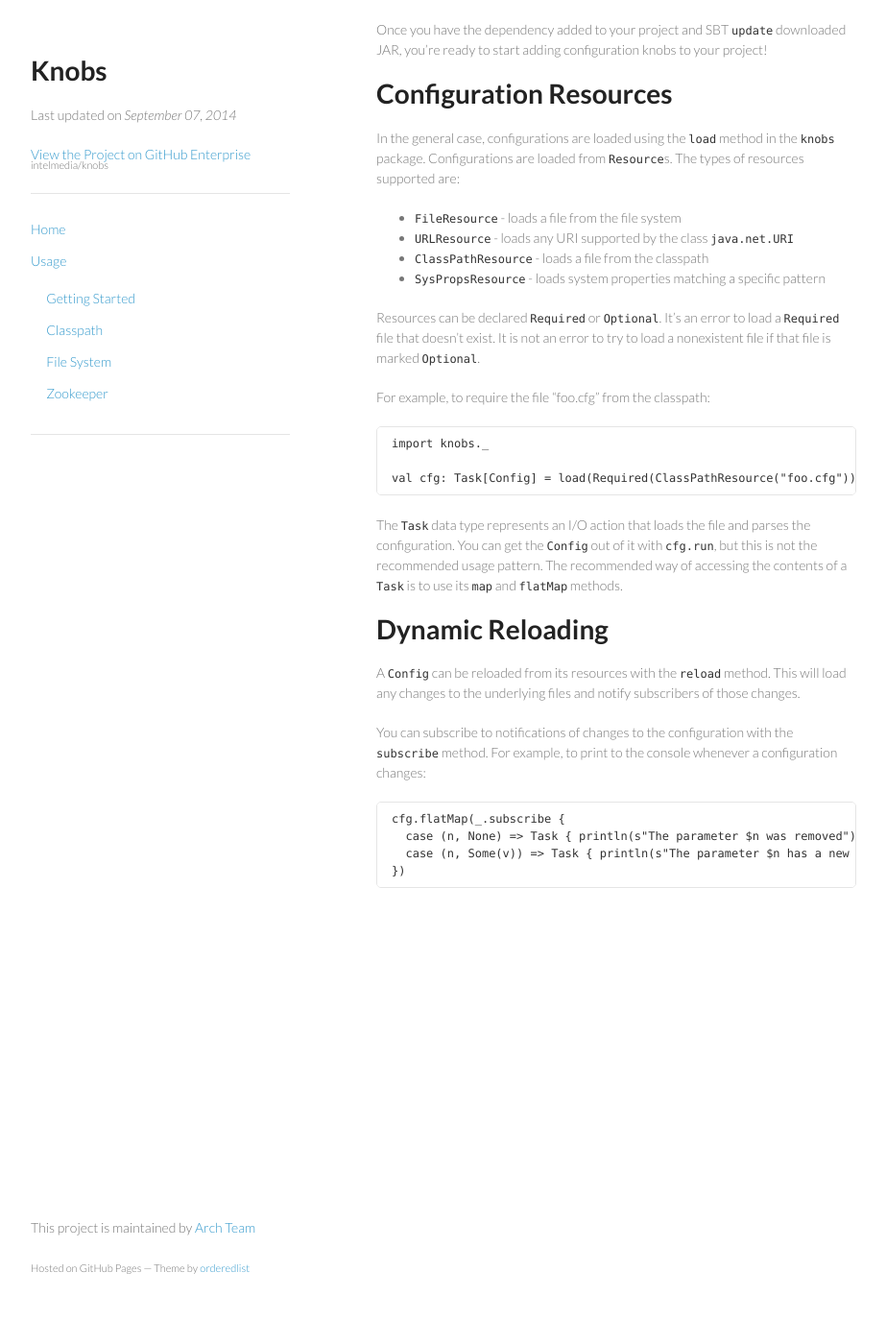
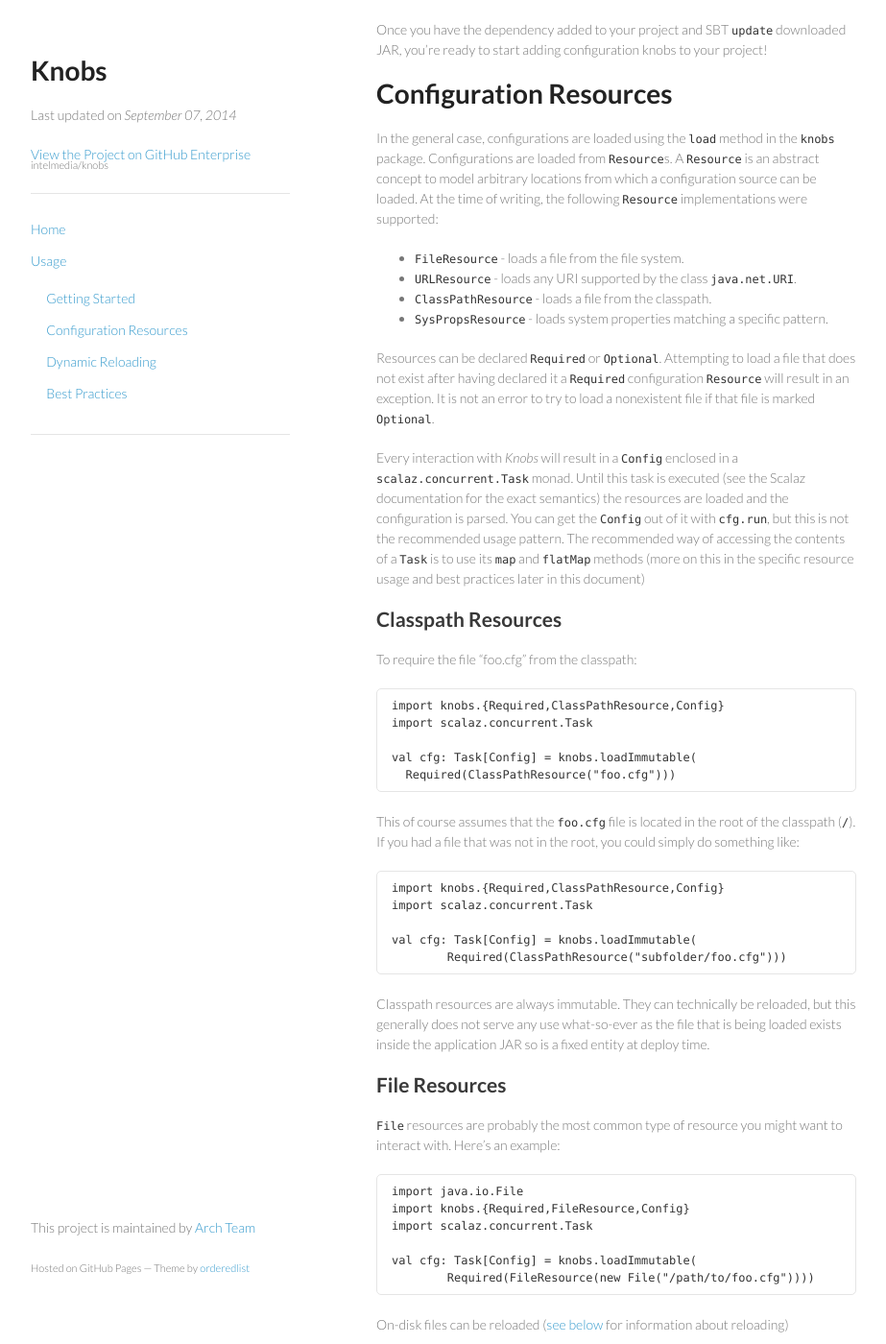
Before and after one commit to Verizon/knobs, a Jekyll site: the page built from usage/index.md, in a window 1280 px wide and 1400 px high, scrolled down 248 px. Shown: the whole window at 96% size, without its empty margins (178-1101 px from the left). Built offline with Jekyll 4.4.1, drawn with Linux system fonts in a browser that asks for light colours; Markdown is read by kramdown in place of the engine named in the settings; some of the changed text lies outside the part shown.

Commit message:
more docs

````diff
--- a/_layouts/default.html
+++ b/_layouts/default.html
@@ -39,9 +39,9 @@
           <li>
             <ol>
               <li><a href="{{ site.baseurl }}usage/#getting-started">Getting Started</a></li>
-              <li><a href="{{ site.baseurl }}usage/#classpath">Classpath</a></li>
-              <li><a href="{{ site.baseurl }}usage/#filesystem">File System</a></li>
-              <li><a href="{{ site.baseurl }}usage/#zookeeper">Zookeeper</a></li>
+              <li><a href="{{ site.baseurl }}usage/#resources">Configuration Resources</a></li>
+              <li><a href="{{ site.baseurl }}usage/#reloading">Dynamic Reloading</a></li>
+              <li><a href="{{ site.baseurl }}usage/#best-practice">Best Practices</a></li>
             </ol>
           </li>
           {% endif %}
--- a/usage/index.md
+++ b/usage/index.md
@@ -17,27 +17,75 @@ libraryDependencies += "oncue.svc.knobs" %% "core" % "1.1.+"
 
 Once you have the dependency added to your project and SBT `update` downloaded JAR, you're ready to start adding configuration knobs to your project!
 
+<a name="resources"></a>
+
 # Configuration Resources
 
-In the general case, configurations are loaded using the `load` method in the `knobs` package. Configurations are loaded from `Resource`s. The types of resources supported are:
+In the general case, configurations are loaded using the `load` method in the `knobs` package. Configurations are loaded from `Resource`s. A `Resource` is an abstract concept to model arbitrary locations from which a configuration source can be loaded. At the time of writing, the following `Resource` implementations were supported:
 
-  * `FileResource` - loads a file from the file system
-  * `URLResource` - loads any URI supported by the class `java.net.URI`
-  * `ClassPathResource` - loads a file from the classpath
-  * `SysPropsResource` - loads system properties matching a specific pattern
+  * `FileResource` - loads a file from the file system.
+  * `URLResource` - loads any URI supported by the class `java.net.URI`.
+  * `ClassPathResource` - loads a file from the classpath.
+  * `SysPropsResource` - loads system properties matching a specific pattern.
 
-Resources can be declared `Required` or `Optional`. It's an error to load a `Required` file that doesn't exist. It is not an error to try to load a nonexistent file if that file is marked `Optional`.
+Resources can be declared `Required` or `Optional`. Attempting to load a file that does not exist after having declared it a `Required` configuration `Resource` will result in an exception. It is not an error to try to load a nonexistent file if that file is marked `Optional`.
 
-For example, to require the file "foo.cfg" from the classpath:
+Every interaction with *Knobs* will result in a `Config` enclosed in a `scalaz.concurrent.Task` monad. Until this task is executed (see the Scalaz documentation for the exact semantics) the resources are loaded and the configuration is parsed. You can get the `Config` out of it with `cfg.run`, but this is not the recommended usage pattern. The recommended way of accessing the contents of a `Task` is to use its `map` and `flatMap` methods (more on this in the specific resource usage and best practices later in this document)
+
+## Classpath Resources
+
+To require the file "foo.cfg" from the classpath:
 
 ```
-import knobs._
+import knobs.{Required,ClassPathResource,Config}
+import scalaz.concurrent.Task
 
-val cfg: Task[Config] = load(Required(ClassPathResource("foo.cfg")))
+val cfg: Task[Config] = knobs.loadImmutable(
+  Required(ClassPathResource("foo.cfg")))
 ```
 
-The `Task` data type represents an I/O action that loads the file and parses the configuration. You can get the `Config` out of it with `cfg.run`, but this is not the recommended usage pattern. The recommended way of accessing the contents of a `Task` is to use its `map` and `flatMap` methods.
+This of course assumes that the `foo.cfg` file is located in the root of the classpath (`/`). If you had a file that was not in the root, you could simply do something like:
 
+```
+import knobs.{Required,ClassPathResource,Config}
+import scalaz.concurrent.Task
+
+val cfg: Task[Config] = knobs.loadImmutable(
+  	Required(ClassPathResource("subfolder/foo.cfg")))
+```
+
+Classpath resources are always immutable. They can technically be reloaded, but this generally does not serve any use what-so-ever as the file that is being loaded exists inside the application JAR so is a fixed entity at deploy time.
+
+
+## File Resources
+
+`File` resources are probably the most common type of resource you might want to interact with. Here's an example:
+
+```
+import java.io.File
+import knobs.{Required,FileResource,Config}
+import scalaz.concurrent.Task
+
+val cfg: Task[Config] = knobs.loadImmutable(
+  	Required(FileResource(new File("/path/to/foo.cfg"))))
+```
+
+On-disk files can be reloaded ([see below](#reloading) for information about reloading)
+
+## System Property Resources
+
+Whilst its rare to use Java system properties to set values, there may be occasions where you want to use them (perhaps as an override of a specific key). Here's an example:
+
+```
+import knobs.{Required,FileResource,Config}
+import scalaz.concurrent.Task
+
+val cfg: Task[Config] = knobs.loadImmutable(
+  	Required(FileResource(new File("/path/to/foo.cfg"))))
+```
+
+
+<a name="reloading"></a>
 
 # Dynamic Reloading
 
@@ -51,3 +99,9 @@ cfg.flatMap(_.subscribe {
   case (n, Some(v)) => Task { println(s"The parameter $n has a new value: $v") }
 })
 ```
+
+<a name="best-practice"></a>
+
+# Best Practices
+
+TBD
````
